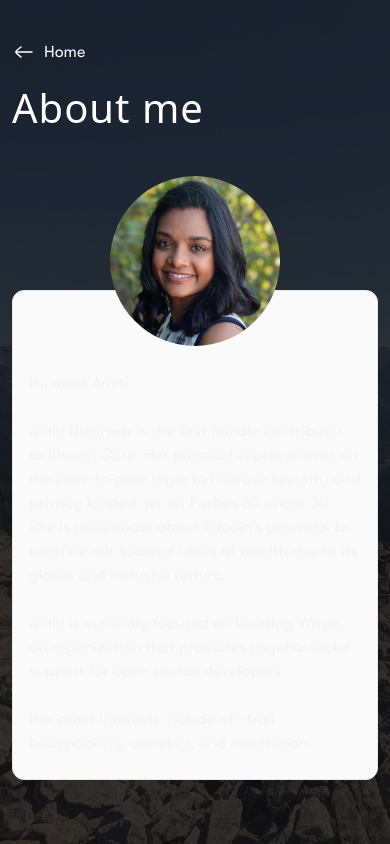
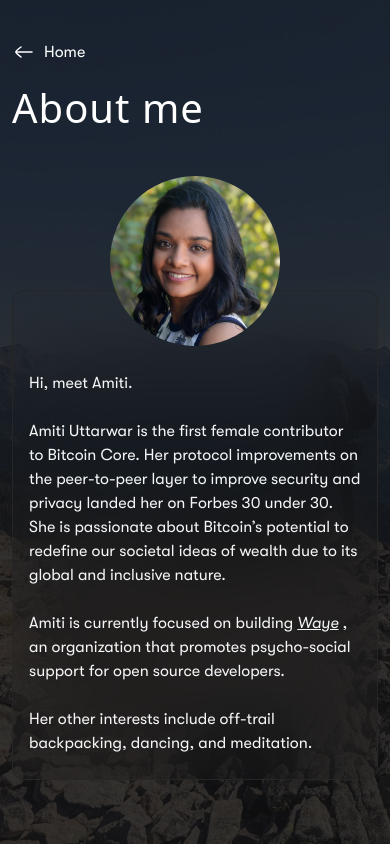
Before and after one commit to amitiuttarwar/personal-website, a website: page about.html in a window 390 px wide. Drawn offline with Linux system fonts and the light colour scheme.

Commit message:
fixed light mode blurry navbar, add waye link in about page

```diff
--- a/about.html
+++ b/about.html
@@ -32,7 +32,7 @@
 
       <div class="flex flex-col-reverse md:flex-row items-center md:gap-10 w-full justify-between">
         <div
-          class="bg-[#fafafa] rounded-xl p-6 px-4 border-b border-gray-200 dark:bg-gradient-to-b from-zinc-200 backdrop-blur-2xl dark:border-neutral-800 dark:bg-zinc-800/30 dark:from-inherit lg:bg-gray-200 lg:dark:bg-zinc-800/30 flex flex-col gap-6 lg:text-xl sm:text-lg text-base text-[#f4f5f7] dark:text-[#f4f5f7] font-normal font-gt-walsheim lg:max-w-[70%] md:max-w-[60%] max-w-full w-full pt-20 md:pt-6 border"
+          class="rounded-xl p-6 px-4 dark:bg-gradient-to-b from-zinc-200 backdrop-blur-2xl dark:border-neutral-800 dark:bg-zinc-800/30 dark:from-inherit lg:bg-gray-200 lg:dark:bg-zinc-800/30 flex flex-col gap-6 lg:text-xl sm:text-lg text-base text-[#f4f5f7] dark:text-[#f4f5f7] font-normal font-gt-walsheim lg:max-w-[70%] md:max-w-[60%] max-w-full w-full pt-20 md:pt-6 border border-neutral-800"
         >
           <p>Hi, meet Amiti.</p>
           <p>
@@ -40,7 +40,13 @@
             and privacy landed her on Forbes 30 under 30. She is passionate about Bitcoin’s potential to redefine our societal ideas of wealth due to
             its global and inclusive nature.
           </p>
-          <p>Amiti is currently focused on building Waye, an organization that promotes psycho-social support for open source developers.</p>
+          <p>
+            Amiti is currently focused on building
+            <span>
+              <a href="https://waye.dev" target="_blank" class="underline italic">Waye</a>
+            </span>
+            , an organization that promotes psycho-social support for open source developers.
+          </p>
           <p class="">Her other interests include off-trail backpacking, dancing, and meditation.</p>
         </div>
 
```
Also changed, not shown: index.html (+1 -1 lines), output.css.
